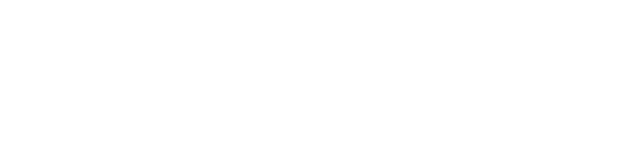
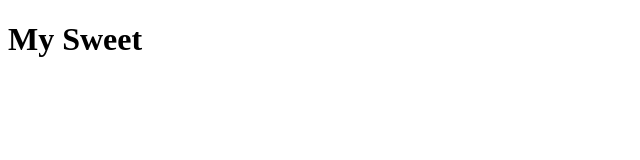
Before and after one commit to swayam5648/Python, a plain HTML site: page index.html in a window 1280 px wide. Shown: the whole page, without its empty margins (0-640 px from the left). Drawn offline with Linux system fonts and the light colour scheme.

Commit message:
This is v2

```diff
--- a/index.html
+++ b/index.html
@@ -3,9 +3,9 @@
 <head>
     <meta charset="UTF-8">
     <meta name="viewport" content="width=device-width, initial-scale=1.0">
-    <title>Document</title>
+    <title>Sweetshop</title>
 </head>
 <body>
-
+    <h1>My Sweet</h1>
 </body>
 </html>
```
